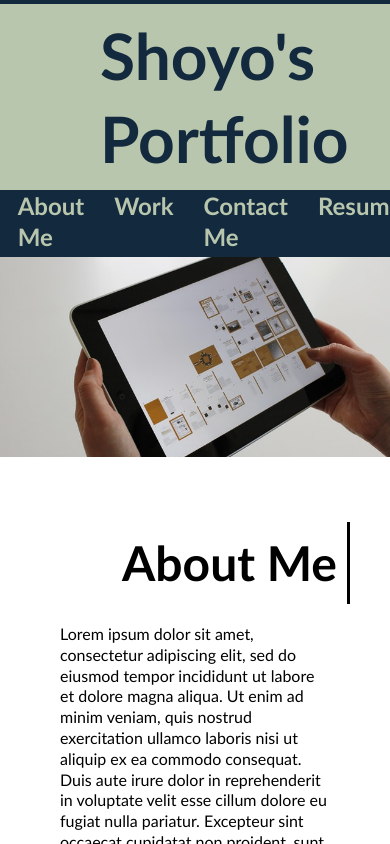
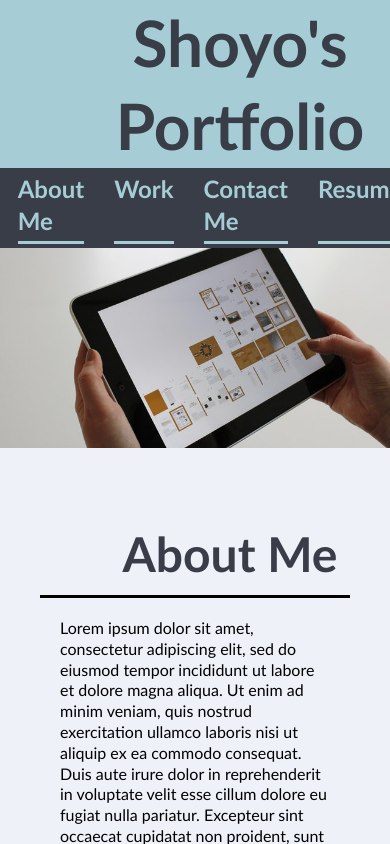
Before and after one commit to shyokmg/portfolio-shoyo, a plain HTML site: page index.html in a window 390 px wide. Shown: the top 844 px of the page. Drawn offline with Linux system fonts and the light colour scheme.

Commit message:
Updated html and css to match responsive design with this week's challenge

```diff
--- a/assets/css/style.css
+++ b/assets/css/style.css
@@ -1,7 +1,7 @@
 :root {
-    --dark: #13293d;
-    --light: #fff;
-    --navlink-color: #b9c6ae;
+    --dark: #383d47;
+    --light: #a6cdd5;
+    --bgcolor: #eff1f8;
     --main_font: 'Trebuchet MS', 'Lucida Sans Unicode', 'Lucida Grande', 'Lucida Sans', Arial, sans-serif;
 }
 
@@ -15,13 +15,14 @@ body {
     display: flex;
     flex-direction: column;
     line-height: 1.3;
+    background-color: var(--bgcolor);
 }
 
 header {
     display: flex;
     justify-content: space-between;
     align-items: center;
-    padding: 1% 0;
+    padding: 1% 5% 1% 0;
     font-family: var( --main_font);
     background-color: var(--dark);
     color: var(--light);
@@ -29,31 +30,34 @@ header {
 
 h1 {
     font-size: 400%;
-    padding: 10px 10px 10px 100px;
-    background-color: var(--navlink-color);
+    padding: 1px 10px 1px 100px;
+    background-color: var(--light);
     color: var(--dark);
 }
 
 h2 {
     font-size: 300%;
     text-align: right;
-
+    color: var(--dark);
 }
 
 nav ul {
     display: flex;
     justify-content: space-between;
-    min-width: 300px;
+}
 
+a {
+    text-decoration: none;
+    font-size: 150%;
+    font-weight: bold;
+    padding: 5px 0 5px 0;
+    border-bottom: solid;
 }
 
 nav a {
     background-color: unset;
-    color: var(--navlink-color);
+    color: var(--light);
     margin-left: 30px;
-    font-size: 150%;
-    font-weight: bold;
-    text-decoration: none;
 }
 
 nav a:hover {
@@ -90,21 +94,33 @@ aside {
 
 article {
     flex: 4;
-    background-color: #fff;
     padding: 20px;
 }
 
 article p {
-    justify-content: space-around;
+    justify-content: space-evenly;
 }
 
 
 @media screen and (max-width: 992px) {
 
+    header {
+        padding: 0 0 1% 0;
+    }
+
     header,
     section {
         flex-direction: column;
-        /* align-items: center; */
+    }
+
+    header h1, section aside h2 {
+        width: 100%;
+        text-align: center;
+    }
+
+    aside {
+        border-right: none;
+        border-bottom: solid;
     }
 
     main {
--- a/index.html
+++ b/index.html
@@ -34,6 +34,13 @@
           pariatur. Excepteur sint occaecat cupidatat non proident, sunt in culpa qui officia deserunt mollit anim id
           est laborum.
         </p>
+        <p>
+          Lorem ipsum dolor sit amet, consectetur adipiscing elit, sed do eiusmod tempor incididunt ut labore et dolore
+          magna aliqua. Ut enim ad minim veniam, quis nostrud exercitation ullamco laboris nisi ut aliquip ex ea commodo
+          consequat. Duis aute irure dolor in reprehenderit in voluptate velit esse cillum dolore eu fugiat nulla
+          pariatur. Excepteur sint occaecat cupidatat non proident, sunt in culpa qui officia deserunt mollit anim id
+          est laborum.
+        </p>
       </article>
     </section>
     <section id="work">
@@ -54,10 +61,12 @@
         <h2>Contact Me</h2>
       </aside>
       <article>
+      <ul>
         <a href="#number">999-999-999</a>
         <a href="#website">abc@def.com</a>
         <a href="#github">GitHub</a>
         <a href="#twitter">Twitter</a>
+      </ul>
       </article>
     </section>
   </main>
```
